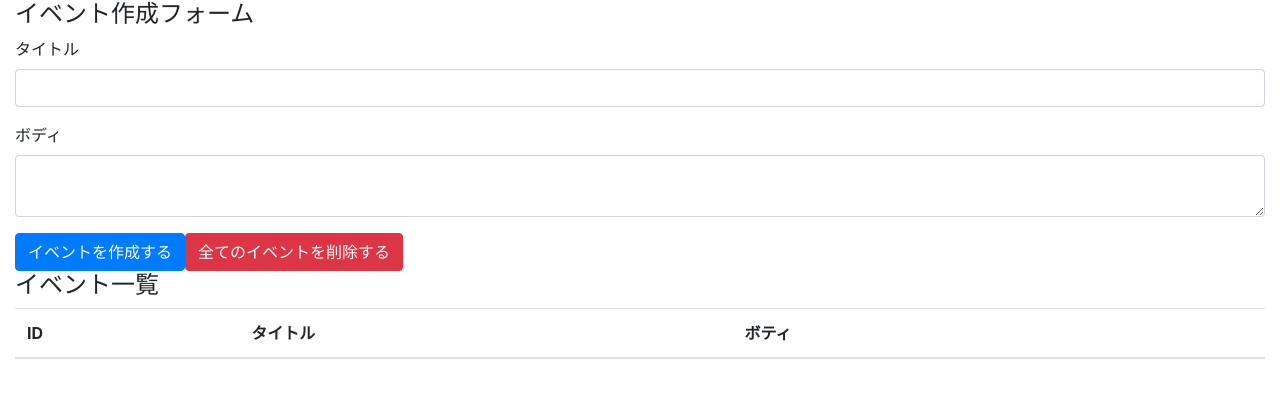
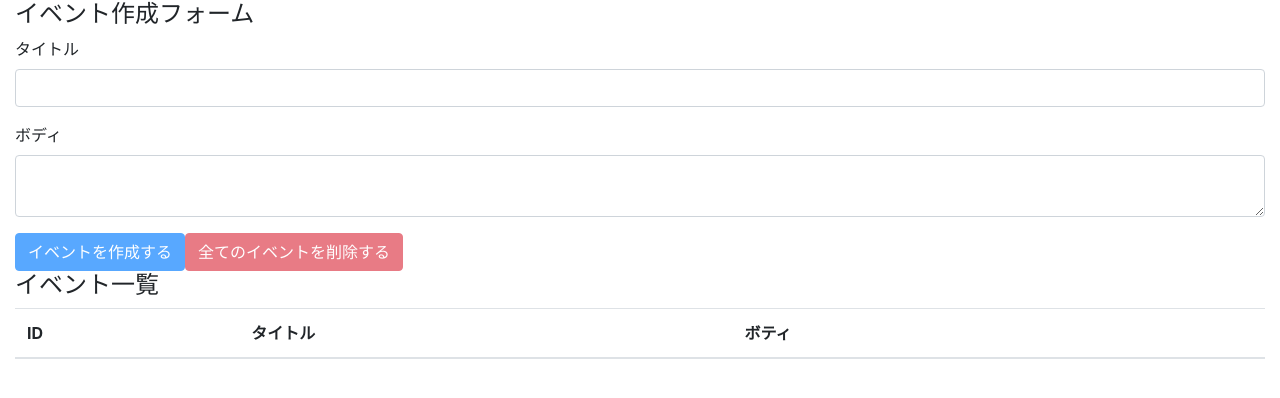
Before and after one commit to toshi-oliver/react-hooks-101, a React (Create React App) app: page / in a window 1280 px wide. Shown: the top 398 px of the page. Built offline with nearby package versions, Linux system fonts and the light colour scheme.

Commit message:
implement all events deletion feature

```diff
--- a/src/components/App.js
+++ b/src/components/App.js
@@ -18,6 +18,18 @@
     setTitle("");
     setBody("");
   };
+
+  const deleteAllEvents = (e) => {
+    e.preventDefault();
+    const result = window.confirm("全てのイベントを本当に削除しても良いですか");
+    if (result) {
+      dispatch({
+        type: "DELETE_ALL_EVENTS",
+      });
+    }
+  };
+
+  const unCreatable = title === "" || body === "";
 
   return (
     <div className="container-fluid">
@@ -43,10 +55,20 @@
           />
         </div>
 
-        <button className="btn btn-primary" onClick={addEvent}>
+        <button
+          className="btn btn-primary"
+          onClick={addEvent}
+          disabled={unCreatable}
+        >
           イベントを作成する
         </button>
-        <button className="btn btn-danger">全てのイベントを削除する</button>
+        <button
+          className="btn btn-danger"
+          onClick={deleteAllEvents}
+          disabled={state.length === 0}
+        >
+          全てのイベントを削除する
+        </button>
       </form>
 
       <h4>イベント一覧</h4>
--- a/src/components/event.js
+++ b/src/components/event.js
@@ -3,10 +3,15 @@
 const Event = ({ dispatch, event }) => {
   const id = event.id;
   const handleClickDeleteButton = () => {
-    dispatch({
-      type: "DELETE_EVENT",
-      id,
-    });
+    const result = window.confirm(
+      `${id}のイベントを本当に削除しても良いですか`
+    );
+    if (result) {
+      dispatch({
+        type: "DELETE_EVENT",
+        id,
+      });
+    }
   };
 
   return (
```
